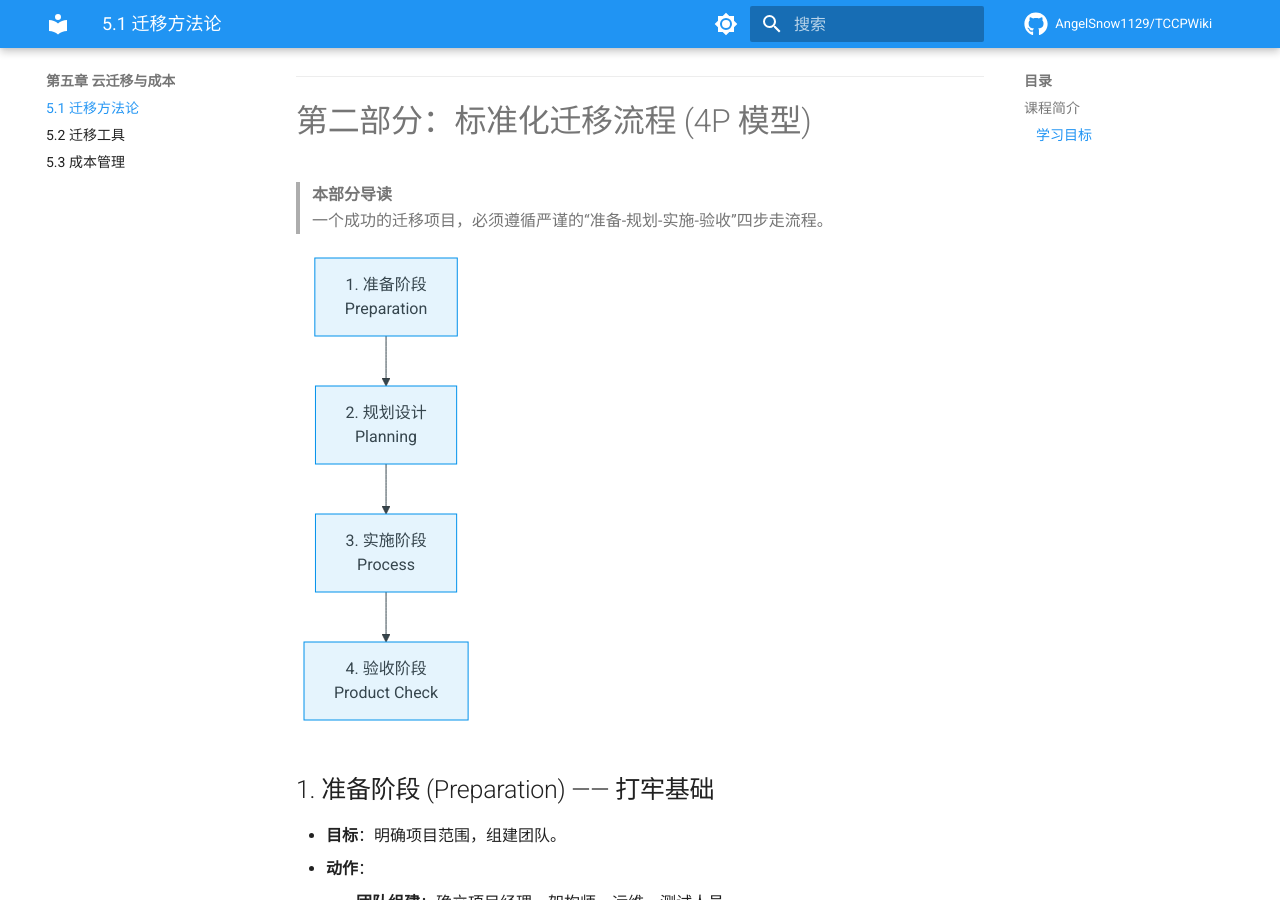
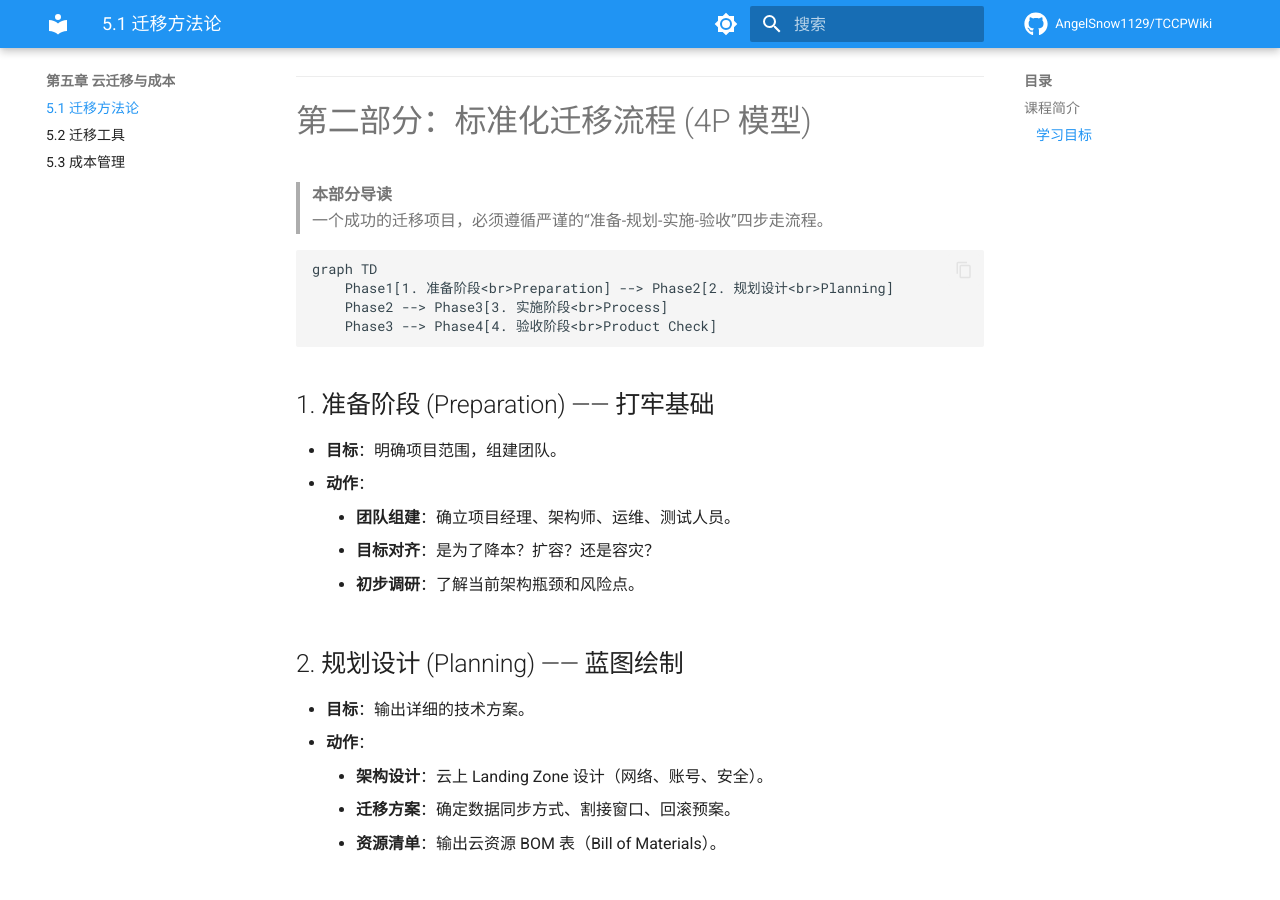
Before and after one commit to AngelSnow1129/TCCPWiki, an MkDocs documentation site: the page built from docs/chapter5/5.1_迁移方法论概述.md, in a window 1280 px wide and 900 px high, scrolled down 1580 px. Built offline with MkDocs 1.6.1 and Material for MkDocs 9.7.7, drawn with Linux system fonts in a browser that asks for light colours; comment, search, counter and statistics services are not loaded.

Commit message:
Remove mermaid syntax

````diff
--- a/docs/chapter5/5.1_迁移方法论概述.md
+++ b/docs/chapter5/5.1_迁移方法论概述.md
@@ -50,7 +50,7 @@
 > **本部分导读**
 > 一个成功的迁移项目，必须遵循严谨的“准备-规划-实施-验收”四步走流程。
 
-```mermaid
+```
 graph TD
     Phase1[1. 准备阶段<br>Preparation] --> Phase2[2. 规划设计<br>Planning]
     Phase2 --> Phase3[3. 实施阶段<br>Process]
````
